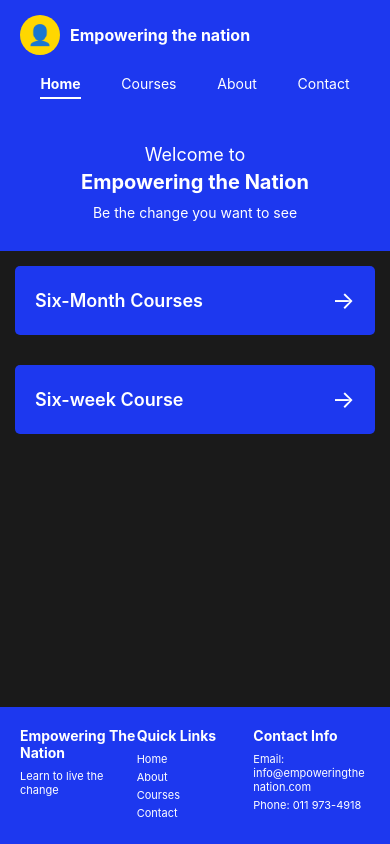
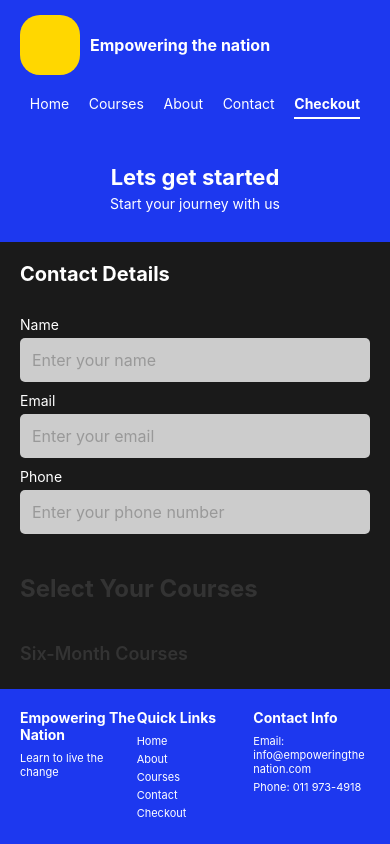
Before and after one commit to JaydenHayes11/WIL_Part1-Application-Error404, a React Native app: screen /Checkout in a window 390 px wide. Built offline with nearby package versions, Linux system fonts and the light colour scheme.

Commit message:
Checkout page

```diff
--- a/App.tsx
+++ b/App.tsx
@@ -6,6 +6,7 @@ import HomeScreen from './screens/HomeScreen';
 import CoursesScreen from './screens/CoursesScreen';
 import AboutScreen from './screens/About';
 import ContactScreen from './screens/Contact';
+import CheckoutScreen from './screens/Checkout';
 
 
 export type RootStackParamList = {
@@ -13,6 +14,7 @@ export type RootStackParamList = {
   Courses: undefined;
   About: undefined;
   Contact: undefined;
+  Checkout: undefined;
 };
 
 const Stack = createNativeStackNavigator<RootStackParamList>();
@@ -30,6 +32,7 @@ export default function App() {
         <Stack.Screen name="Courses" component={CoursesScreen} />
         <Stack.Screen name="About" component={AboutScreen} />
         <Stack.Screen name="Contact" component={ContactScreen} />
+        <Stack.Screen name="Checkout" component={CheckoutScreen} />
       </Stack.Navigator>
     </NavigationContainer>
   );
--- a/components/Footer.tsx
+++ b/components/Footer.tsx
@@ -34,6 +34,9 @@ export default function Footer({ navigation }: FooterProps) {
                 <TouchableOpacity onPress={() => navigation.navigate('Contact')}>
                     <Text style={footerStyles.link}>Contact</Text>
                 </TouchableOpacity>
+                <TouchableOpacity onPress={() => navigation.navigate('Checkout')}>
+                    <Text style={footerStyles.link}>Checkout</Text>
+                </TouchableOpacity>
             </View>
             <View style={footerStyles.section}>
                 <Text style={footerStyles.title}>Contact Info</Text>
--- a/components/Header.tsx
+++ b/components/Header.tsx
@@ -15,12 +15,16 @@ type HeaderProps = {
     currentScreen: keyof RootStackParamList;
 };
 
+const Logo: React.FC = () => {
+    return <img src="images/new logo.png" alt="Logo" />;
+};
+
 export default function Header({ navigation, currentScreen }: HeaderProps) {
     return (
         <View style={headerStyles.header}>
             <View style={headerStyles.logo}>
-                <View style={headerStyles.logoCircle}>
-                    <Text style={headerStyles.logoText}>👤</Text>
+                <View style={headerStyles.logoImage} >
+                    <Image src="images/new logo.png" alt="Logo" />
                 </View>
                 <Text style={headerStyles.logoTitle}>Empowering the nation</Text>
             </View>
@@ -45,6 +49,12 @@ export default function Header({ navigation, currentScreen }: HeaderProps) {
                         Contact
                     </Text>
                 </TouchableOpacity>
+                <TouchableOpacity onPress={() => navigation.navigate('Checkout')}>
+                    <Text style={[headerStyles.navItem, currentScreen === 'Checkout' && headerStyles.navItemActive]}>
+                        Checkout
+                    </Text>
+                </TouchableOpacity>
+
             </View>
         </View>
     );
--- /dev/null
+++ b/screens/Checkout.tsx
@@ -0,0 +1,151 @@
+import React, { useState } from 'react';
+import {
+  View,
+  Text,
+  StyleSheet,
+  ScrollView,
+  SafeAreaView,
+  TextInput,
+  TouchableOpacity,
+  Alert,
+} from 'react-native';
+import { NativeStackNavigationProp } from '@react-navigation/native-stack';
+import { RootStackParamList } from '../App';
+import Header from '../components/Header';
+import Footer from '../components/Footer';
+import { contactStyles, Checkoutstyles } from '../styles/styles';
+import { sixMonthCourses, sixWeekCourses } from './CoursesScreen';
+
+type CheckoutScreenProps = {
+  navigation: NativeStackNavigationProp<RootStackParamList>;
+};
+interface Course {
+  id: string,
+  name: string,
+  duration: string,
+  price: string,
+  maxStudents: number,
+  description: string,
+}
+
+
+
+export default function CheckoutScreen({ navigation }: CheckoutScreenProps) {
+  const [email, setEmail] = useState('');
+  const [phone , setPhone] = useState('');
+  const [name, setName ] = useState('');
+
+
+  const handleSubmit = () => {
+    if (!email || !phone || !name) {
+      Alert.alert('Error', 'Please fill in all fields');
+      return;
+    }
+    Alert.alert('Success', 'Your message has been sent!');
+    setEmail('');
+    setPhone('');
+    setName('');
+  };
+  const [selectedCourses, setSelectedCourses] = useState<string[]>([]);
+
+  const toggleCourse = (courseId: string) => {
+    setSelectedCourses((prev) =>
+      prev.includes(courseId)
+        ? prev.filter((id) => id !== courseId)
+        : [...prev, courseId]
+    );
+  };
+
+  const calculateTotal = () => {
+    const allCourses = [...sixMonthCourses, ...sixWeekCourses];
+    return selectedCourses.reduce((total, courseId) => {
+      const course = allCourses.find((c) => c.id === courseId);
+      return total + (course ? parseInt(course.price.replace('R', '').replace(',', '')) : 0);
+    }, 0);
+  };
+
+  const renderCheckbox = (courseId: string) => {
+    const isSelected = selectedCourses.includes(courseId);
+    return (
+      <View style={Checkoutstyles.checkbox}>
+        {isSelected && <View style={Checkoutstyles.checkboxInner} />}
+      </View>
+    );
+  };
+  const renderCourse = (course: Course) => (
+    <TouchableOpacity
+      key={course.id}
+      style={Checkoutstyles.courseItem}
+      onPress={() => toggleCourse(course.id)}
+      activeOpacity={0.7}
+    >
+      {renderCheckbox(course.id)}
+      <Text style={Checkoutstyles.courseName}>{course.name}</Text>
+      <Text style={Checkoutstyles.coursePrice}>{course.price.toLocaleString()}</Text>
+    </TouchableOpacity>
+  );
+
+  return (
+    <SafeAreaView style={contactStyles.container}>
+      <Header navigation={navigation} currentScreen="Checkout" />
+      <ScrollView style={contactStyles.content}>
+        <View style={contactStyles.hero}>
+          <Text style={contactStyles.heroTitle}>Lets get started</Text>
+          <Text style={contactStyles.heroText}>Start your journey with us</Text>
+        </View>
+
+        <View style={contactStyles.form}>
+          <Text style={contactStyles.formTitle}>Contact Details</Text>
+
+          <Text style={contactStyles.label}>Name</Text>
+          <TextInput
+            style={contactStyles.input}
+            value={name}
+            onChangeText={setName}
+            placeholder="Enter your name"
+            placeholderTextColor="#999999"
+          />
+
+          <Text style={contactStyles.label}>Email</Text>
+          <TextInput
+            style={contactStyles.input}
+            value={email}
+            onChangeText={setEmail}
+            placeholder="Enter your email"
+            placeholderTextColor="#999999"
+            keyboardType="email-address"
+          />
+
+          <Text style={contactStyles.label}>Phone</Text>
+          <TextInput
+            style={contactStyles.input}
+            value={phone}
+            onChangeText={setPhone}
+            placeholder="Enter your phone number"
+            placeholderTextColor="#999999"
+            keyboardType="phone-pad"
+          />
+        </View>
+        <View style={Checkoutstyles.content}>
+          <Text style={Checkoutstyles.title}>Select Your Courses</Text>
+
+          <Text style={Checkoutstyles.sectionTitle}>Six-Month Courses</Text>
+          {sixMonthCourses.map(renderCourse)}
+
+          <Text style={Checkoutstyles.sectionTitle}>Six-Week Courses</Text>
+          {sixWeekCourses.map(renderCourse)}
+
+          {selectedCourses.length > 0 && (
+            <View style={Checkoutstyles.totalContainer}>
+              <Text style={Checkoutstyles.totalLabel}>Total:</Text>
+              <Text style={Checkoutstyles.totalAmount}>
+                R{calculateTotal().toLocaleString()}
+              </Text>
+            </View>
+          )}
+        </View>
+      </ScrollView>
+      <Footer navigation={navigation} />
+    </SafeAreaView>
+  );
+}
--- a/screens/CoursesScreen.tsx
+++ b/screens/CoursesScreen.tsx
@@ -17,16 +17,18 @@ type CoursesScreenProps = {
     navigation: NativeStackNavigationProp<RootStackParamList>;
 };
 
-const sixMonthCourses = [
+export const sixMonthCourses = [
 
     {
+        id: 'courseone',
         name: 'First Aid',
         duration: '6Months',
         price: 'R1,500',
         maxStudents: 30,
         description: 'Comprehensive first aid training covering emergency response techniques and CPR',
     },
-     {
+    {
+        id: 'coursetwo',
         name: 'Sewing',
         duration: '6months',
         price: 'R1,500',
@@ -34,6 +36,7 @@ const sixMonthCourses = [
         description: 'Master professional sewing techniques, pattern making, and garment construction',
     },
     {
+        id: 'coursethree',
         name: 'Landiscaping',
         duration: '6Months',
         price: 'R1,500',
@@ -42,8 +45,9 @@ const sixMonthCourses = [
     },
 ];
 
-const sixWeekCourses = [
+export const sixWeekCourses = [
     {
+        id: 'coursefour',
         name: 'Child minding',
         duration: '6weeks',
         price: 'R750',
@@ -51,6 +55,7 @@ const sixWeekCourses = [
         description: 'Fundamental childcare skills, safety protocols, and early childhood development principles',
     },
     {
+        id: 'coursefive',
         name: 'Cooking',
         duration: '6weeks',
         price: 'R750',
@@ -58,6 +63,7 @@ const sixWeekCourses = [
         description: 'Learn essential cooking techniques, kitchen safety, and meal preparation',
     },
     {
+        id: 'coursesix',
         name: 'Gardening maintenance',
         duration: '6weeks',
         price: 'R750',
@@ -66,6 +72,7 @@ const sixWeekCourses = [
     },
 
 ];
+
 
 export default function CoursesScreen({ navigation }: CoursesScreenProps) {
     return (
@@ -78,11 +85,11 @@ export default function CoursesScreen({ navigation }: CoursesScreenProps) {
                 </View>
 
                 <View style={coursesStyles.section}>
-                    <Text style={coursesStyles.sectionTitle}>Six-week Courses</Text>
+                    <Text style={coursesStyles.sectionTitle}>Six-Months Courses</Text>
                     <Text style={coursesStyles.sectionSubtitle}>
-                        Intensive short-term programs on essential life skills and basic professional training
+                        Comprehensive professional development programs with 6-month training and certification
                     </Text>
-                    <Text style={coursesStyles.price}>R750 per course</Text>
+                    <Text style={coursesStyles.price}>R1,500 per course</Text>
                 </View>
 
                 {sixMonthCourses.map((course, index) => (
@@ -98,11 +105,11 @@ export default function CoursesScreen({ navigation }: CoursesScreenProps) {
                 ))}
 
                 <View style={coursesStyles.section}>
-                    <Text style={coursesStyles.sectionTitle}>Six-month Courses</Text>
+                    <Text style={coursesStyles.sectionTitle}>Six-Weeks Courses</Text>
                     <Text style={coursesStyles.sectionSubtitle}>
-                        Comprehensive professional development programs with 6-month training and certification
+                        Intensive short-term programs on essential life skills and basic professional training
                     </Text>
-                    <Text style={coursesStyles.price}>R1,500 per course</Text>
+                    <Text style={coursesStyles.price}>R750 per course</Text>
                 </View>
 
                 {sixWeekCourses.map((course, index) => (
--- a/screens/HomeScreen.tsx
+++ b/screens/HomeScreen.tsx
@@ -42,7 +42,7 @@ export default function HomeScreen({ navigation }: HomeScreenProps) {
                     style={homeStyles.card}
                     onPress={() => navigation.navigate('Courses')}
                 >
-                    <Text style={homeStyles.cardTitle}>Six-week Course</Text>
+                    <Text style={homeStyles.cardTitle}>Six-Week Course</Text>
                     <Text style={homeStyles.arrow}>→</Text>
                 </TouchableOpacity>
             </ScrollView>
--- a/styles/styles.ts
+++ b/styles/styles.ts
@@ -10,17 +10,14 @@ const headerStyles = StyleSheet.create({
         alignItems: 'center',
         marginBottom: 15,
     },
-    logoCircle: {
-        width: 40,
-        height: 40,
+    logoImage: {
+        width: 60,
+        height: 60,
         borderRadius: 20,
         backgroundColor: '#ffd700',
         alignItems: 'center',
         justifyContent: 'center',
         marginRight: 10,
-    },
-    logoText: {
-        fontSize: 20,
     },
     logoTitle: {
         color: '#ffffff',
@@ -270,4 +267,78 @@ const homeStyles = StyleSheet.create({
         fontSize: 24,
     },
 });
-export { headerStyles, footerStyles, coursesStyles, contactStyles, homeStyles };
+const Checkoutstyles = StyleSheet.create({
+    container: {
+        flex: 1,
+        backgroundColor: '#fff',
+    },
+    content: {
+        padding: 20,
+    },
+    title: {
+        fontSize: 24,
+        fontWeight: 'bold',
+        color: '#333',
+        marginBottom: 24,
+    },
+    sectionTitle: {
+        fontSize: 18,
+        fontWeight: '600',
+        color: '#333',
+        marginTop: 16,
+        marginBottom: 12,
+    },
+    courseItem: {
+        flexDirection: 'row',
+        alignItems: 'center',
+        paddingVertical: 16,
+        borderBottomWidth: 1,
+        borderBottomColor: '#e0e0e0',
+    },
+    checkbox: {
+        width: 24,
+        height: 24,
+        borderWidth: 2,
+        borderColor: '#4A90E2',
+        borderRadius: 4,
+        marginRight: 12,
+        justifyContent: 'center',
+        alignItems: 'center',
+    },
+    checkboxInner: {
+        width: 14,
+        height: 14,
+        backgroundColor: '#4A90E2',
+        borderRadius: 2,
+    },
+    courseName: {
+        flex: 1,
+        fontSize: 16,
+        color: '#333',
+    },
+    coursePrice: {
+        fontSize: 16,
+        fontWeight: '600',
+        color: '#27AE60',
+    },
+    totalContainer: {
+        flexDirection: 'row',
+        justifyContent: 'space-between',
+        alignItems: 'center',
+        marginTop: 24,
+        paddingTop: 16,
+        borderTopWidth: 2,
+        borderTopColor: '#333',
+    },
+    totalLabel: {
+        fontSize: 20,
+        fontWeight: 'bold',
+        color: '#333',
+    },
+    totalAmount: {
+        fontSize: 20,
+        fontWeight: 'bold',
+        color: '#27AE60',
+    },
+});
+export { headerStyles, footerStyles, coursesStyles, contactStyles, homeStyles, Checkoutstyles };
```
Also changed, not shown: images/new logo.png (added).
